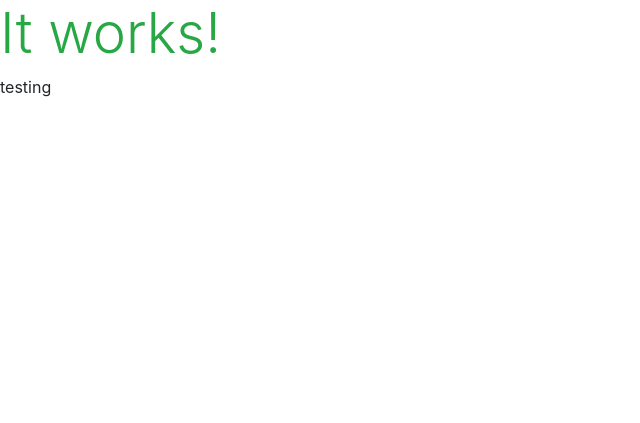
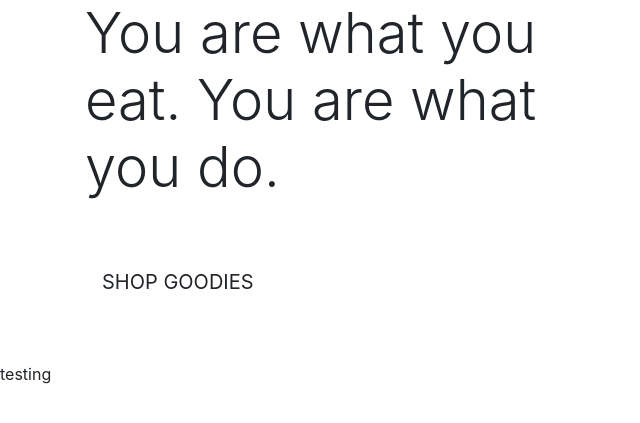
Before and after one commit to farahroslend/chi, a Django app: page / in a window 1280 px wide. Shown: the top 423 px of the page, without its empty margins (0-640 px from the left). Run offline with Django 3.2, Linux system fonts and the light colour scheme; some libraries are stand-ins or nearby versions.

Commit message:
homepage content added

```diff
--- a/home/templates/home/index.html
+++ b/home/templates/home/index.html
@@ -3,5 +3,18 @@
 {% load static %}
 
 {% block content %}
-    <h1 class="display-4 text-success">It works!</h1>
+        <div class="container h-100">
+        <div class="row h-100">
+            <div class="col-7 col-md-6 my-auto">
+                <h1 class="display-4 logo-font text-black">
+                    You are what you eat. You are what you do.
+                </h1>
+                <div class="my-5">
+                    <h4>
+                        <a href="" class="shop-now-button btn btn-lg rounded-0 text-uppercase py-3">Shop Goodies</a>
+                    </h4>
+                </div>
+            </div>
+        </div>
+    </div>
 {% endblock %}
```
